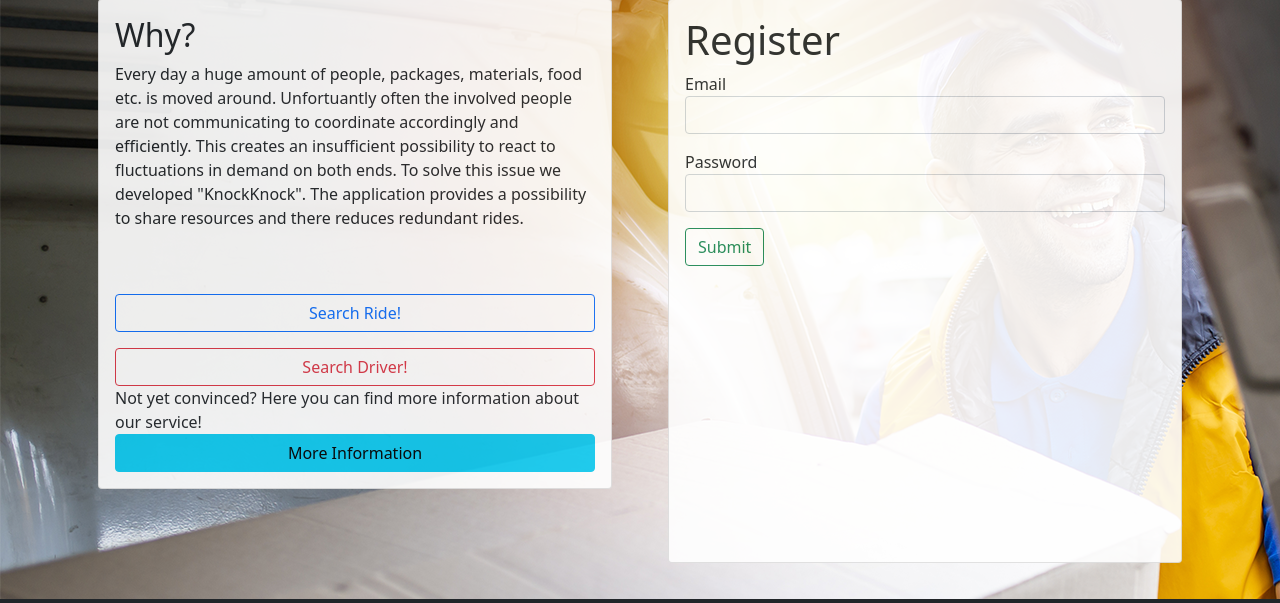
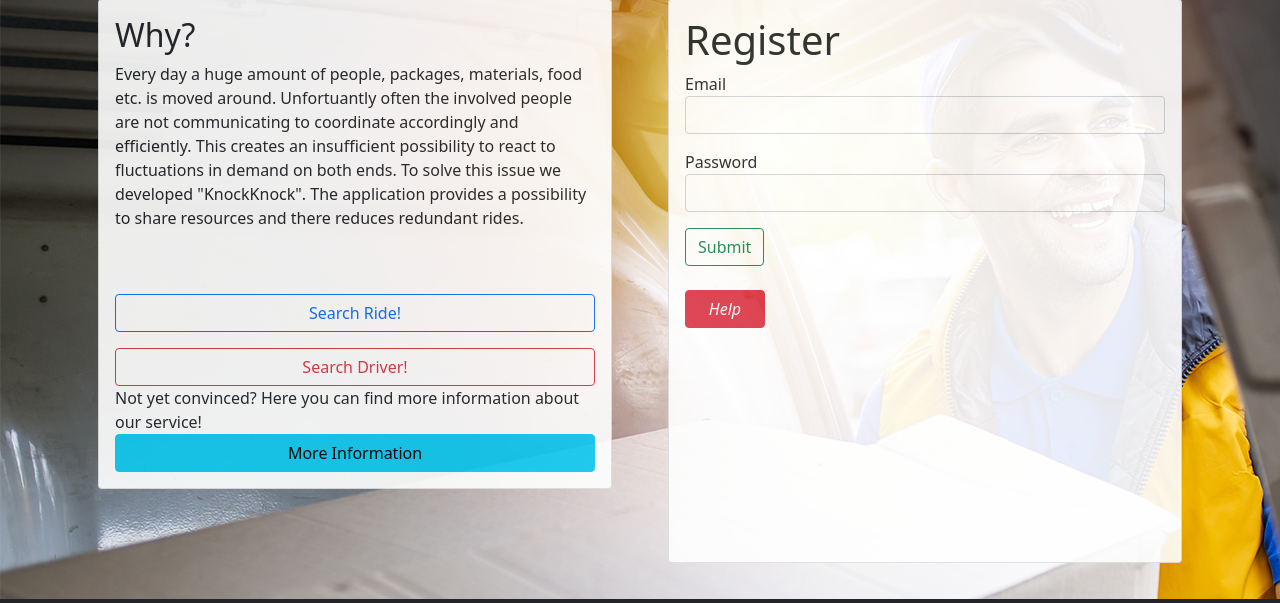
Before and after one commit to LPaaS-WiInf-Projektgruppe/Projekt-Knock-Knock, a Python web app: template project_knock_knock/templates/home.html in a window 1280 px wide. Shown: the part 91-694 px from the top of the page. Run offline with Jinja, Linux system fonts and the light colour scheme; the template is opened without the code that fills it: most values are stand-ins (such as "Sample title", 1, 10 or a date in 2020); form fields are guessed from the names that the template uses; some libraries are stand-ins or nearby versions.

Commit message:
Corrected Layout and Position of Home-Page-Button

```diff
--- a/project_knock_knock/templates/home.html
+++ b/project_knock_knock/templates/home.html
@@ -91,26 +91,16 @@
 
       </form>
 
+      <br>
+      <!-- - Info - Symbol - Start --->
+        <a class="btn btn-danger col-2" href="#popup1">
+          <i class="bi bi-question-circle">Help</i></a>
 
-
-      </div>
-      </div>
-      </div>
-
-
-  <br>
-  <!--- Info - Symbol - Start --->
-
-   <div class="box">
-    <a class="button" href="#popup1">
-      <i class="fa fa-question-circle" style="font-size: 1em;color:red"></i></a>
-  </div>
-
-  <div id="popup1" class="overlay">
+          <div id="popup1" class="overlay" style="z-index: 1">
             <div class="popup">
               <h2>Help</h2>
               <a class="close" href="#">&times;</a>
-      <div class="content" style="color: black;">
+              <div class="contencd t" style="color: black;">
                 On the lef thand side of this website you can read what "Project Knock Knock is all about".
                 If you are interested and want to participate, you can either directly pick your desired role
                 below or start with creating a profile on the right.
@@ -118,8 +108,15 @@
               </div>
             </div>
 
-  <!--- Info - Symbol - Ende --->
+          <!--- Info - Symbol - Ende - -->
       <br>
+
+      </div>
+
+      </div>
+
+      </div>
+
 
 
 
```
Lines whose indentation alone changed are shown as unchanged.
